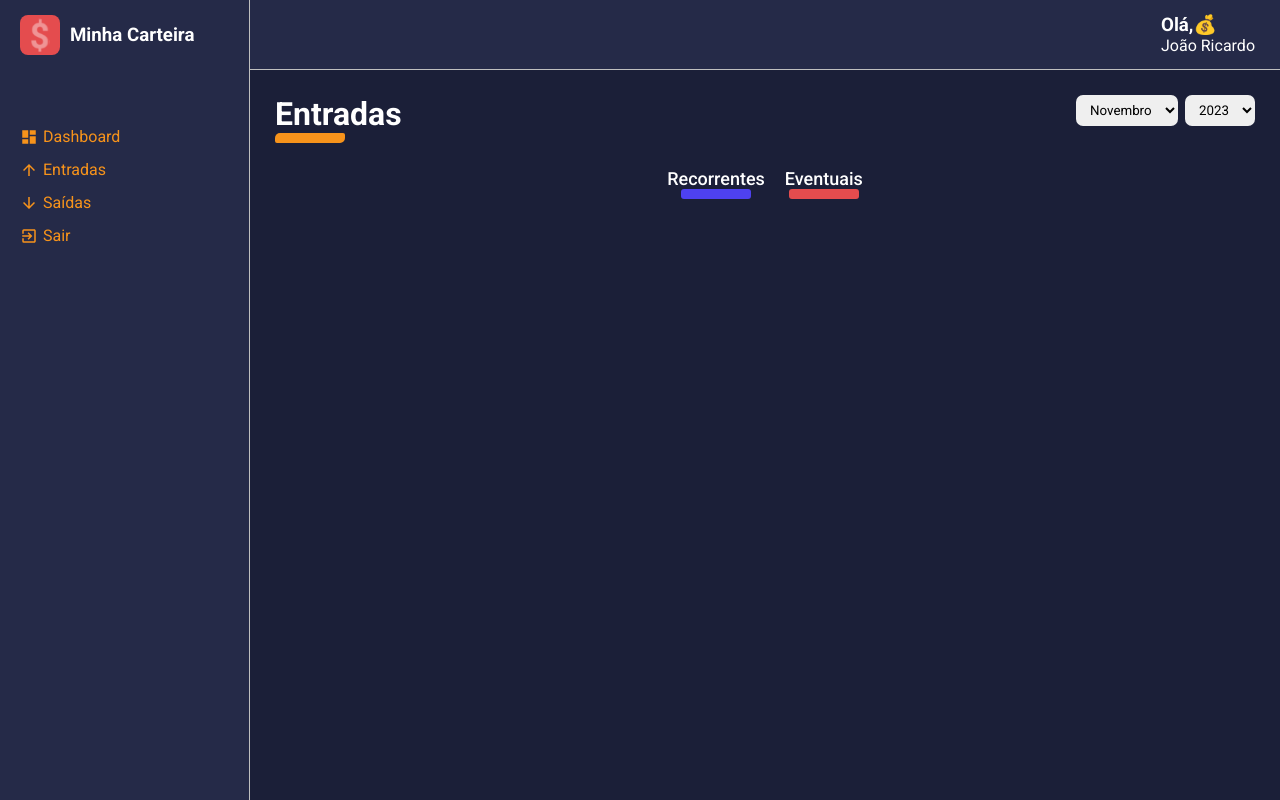
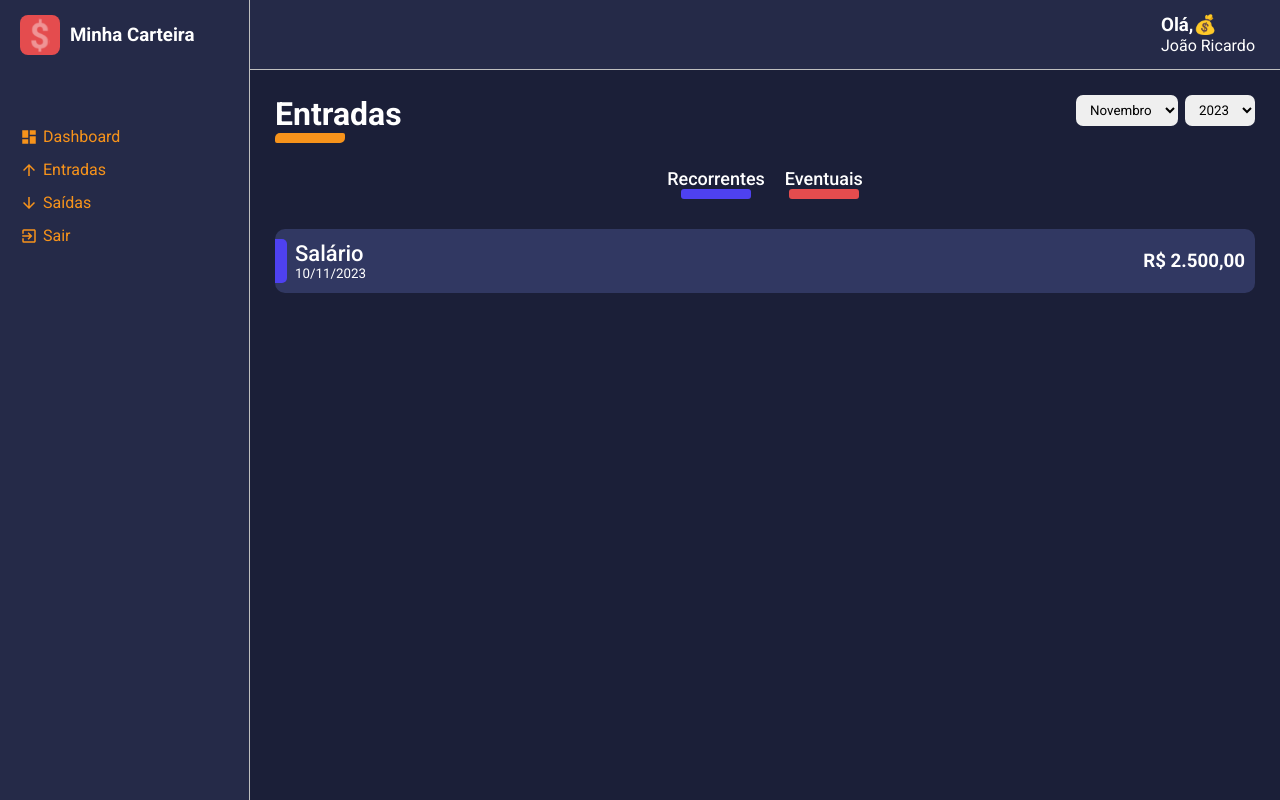
Before and after one commit to jRicardoss/minha_carteira, a React (Create React App) app: page /list/entry-balance in a window 1280 px wide. Built offline with nearby package versions, Linux system fonts and the light colour scheme.

Commit message:
add expenses and gains

```diff
--- a/src/Routes/index.tsx
+++ b/src/Routes/index.tsx
@@ -2,7 +2,7 @@ import React from "react";
 import {BrowserRouter}from'react-router-dom'
 
 import App from './App.routes'
-import Auth from './auth.routes'
+//import Auth from './auth.routes'
 
 
 const Routes: React.FC = () => (
--- a/src/repositories/expenses.ts
+++ b/src/repositories/expenses.ts
@@ -1,23 +1,23 @@
 export default [
-  {"description":"Água",                  "amount":"75.55", "type":"saída","frequency":"recorrente","date":"2023-12-15"},
+  {"description":"Água",                  "amount":"75.55", "type":"saída","frequency":"recorrente","date":"2025-10-15"},
   {"description": "Telefone",             "amount":"99.99", "type":"saída","frequency":"recorrente","date":"2023-12-23"},
-  {"description":"Plano de Saúde",        "amount":"300.00","type":"saída","frequency":"recorrente","date":"2023-12-23"},
-  {"description":"Compras do mês",        "amount":"625.78","type":"saída","frequency":"recorrente","date":"2023-12-23"},
+  {"description":"Plano de Saúde",        "amount":"300.00","type":"saída","frequency":"recorrente","date":"2025-10-23"},
+  {"description":"Compras do mês",        "amount":"625.78","type":"saída","frequency":"recorrente","date":"2025-10-23"},
   {"description":"Lanche",                "amount":"45.70", "type":"saída","frequency":"eventual",  "date":"2023-12-23"},
-  {"description":"Blusa",                 "amount":"95.70", "type":"saída","frequency":"eventual",  "date":"2023-12-23"},
+  {"description":"Blusa",                 "amount":"95.70", "type":"saída","frequency":"eventual",  "date":"2025-10-23"},
   {"description":"Energia elétrica",      "amount":"125.55","type":"saída","frequency":"recorrente","date":"2023-09-10"},
   {"description":"Água",                  "amount":"90.15", "type":"saída","frequency":"recorrente","date":"2023-12-15"},
-  {"description":"Telefone",              "amount":"99.99", "type":"saída","frequency":"recorrente","date":"2023-02-23"},
+  {"description":"Telefone",              "amount":"99.99", "type":"saída","frequency":"recorrente","date":"2025-02-23"},
   {"description":"Plano de Saúde",        "amount":"300.00","type":"saída","frequency":"recorrente","date":"2023-08-23"},
-  {"description":"Compras do mês",        "amount":"540.00","type":"saída","frequency":"recorrente","date":"2023-07-25"},
+  {"description":"Compras do mês",        "amount":"540.00","type":"saída","frequency":"recorrente","date":"2025-07-25"},
   {"description":"Parcela do Celular 1/5","amount":"150.99","type":"saída","frequency":"eventual",  "date":"2023-12-26"},
   {"description":"Cinema",                "amount":"45.00", "type":"saída","frequency":"eventual",  "date":"2023-06-23"},
-  {"description":"Energia elétrica",      "amount":"97.00", "type":"saída","frequency":"recorrente","date":"2023-03-10"},
+  {"description":"Energia elétrica",      "amount":"97.00", "type":"saída","frequency":"recorrente","date":"2025-03-10"},
   {"description":"Água",                  "amount":"100.10","type":"saída","frequency":"recorrente","date":"2023-05-15"},
-  {"description":"Telefone",              "amount":"99.99", "type":"saída","frequency":"recorrente","date":"2023-12-23"},
-  {"description":"Plano de Saúde",        "amount":"300.00","type":"saída","frequency":"recorrente","date":"2023-04-23"},
+  {"description":"Telefone",              "amount":"99.99", "type":"saída","frequency":"recorrente","date":"2025-10-23"},
+  {"description":"Plano de Saúde",        "amount":"300.00","type":"saída","frequency":"recorrente","date":"2025-04-23"},
   {"description":"Compras do mês",        "amount":"800.50","type":"saída","frequency":"recorrente","date":"2023-03-17"},
-  {"description":"Parcela do Celular 2/5","amount":"150.99","type":"saída","frequency":"eventual",  "date":"2023-02-18"},
+  {"description":"Parcela do Celular 2/5","amount":"150.99","type":"saída","frequency":"eventual",  "date":"2025-02-18"},
   {"description":"Troca de Oléo do carro","amount":"90.00", "type":"saída","frequency":"eventual",  "date":"2023-03-23"},
   {"description":"Energia elétrica",      "amount":"75.99", "type":"saída","frequency":"recorrente","date":"2023-12-10"},
   {"description":"Água",                  "amount":"80.33", "type":"saída","frequency":"recorrente","date":"2023-12-15"},
--- a/src/repositories/gains.ts
+++ b/src/repositories/gains.ts
@@ -1,11 +1,52 @@
 export default [
-  { "description": "Salário",     "amount": "1300.52", "type": "entrada", "frequency": "recorrente", "date": "2023-12-10" },
-  { "description": "Freela",      "amount": "150.13",  "type": "entrada", "frequency": "eventual",   "date": "2023-12-17" },
-  { "description": "Salário",     "amount": "2500.23", "type": "entrada", "frequency": "recorrente", "date": "2023-12-10" },
-  { "description": "Freela site", "amount": "900.23",  "type": "entrada", "frequency": "eventual",   "date": "2023-12-21" },
-  { "description": "Freela app",  "amount": "950.92",  "type": "entrada", "frequency": "eventual",   "date": "2023-08-23" },
-  { "description": "Salário",     "amount": "2500.25", "type": "entrada", "frequency": "recorrente", "date": "2023-07-10" },
-  { "description": "Salário",     "amount": "2500.18", "type": "entrada", "frequency": "recorrente", "date": "2023-06-10" },
-  { "description": "Salário",     "amount": "2500.15", "type": "entrada", "frequency": "recorrente", "date": "2023-05-10" },
-  { "description": "Salário",     "amount": "2500.12", "type": "entrada", "frequency": "recorrente", "date": "2023-04-10" },
-  { "description": "Salário",     "amount": "2500.00", "type": "entrada", "frequency": "recorrente", "date": "2023-03-10" }]
+  { "description": "Freela",      "amount": "150.13",  "type": "entrada", "frequency": "eventual",   "date": "2025-10-17" },
+  { "description": "Freela site", "amount": "900.23",  "type": "entrada", "frequency": "eventual",   "date": "2025-12-21" },
+  { "description": "Freela app",  "amount": "950.92",  "type": "entrada", "frequency": "eventual",   "date": "2024-08-23" },
+  { "description": "Freela design",  "amount": "400.75",  "type": "entrada", "frequency": "eventual",   "date": "2025-11-02" },
+  { "description": "Prêmio",         "amount": "1200.50", "type": "entrada", "frequency": "eventual",   "date": "2025-09-15" },
+  { "description": "Freela vídeo",   "amount": "300.90",  "type": "entrada", "frequency": "eventual",   "date": "2025-12-05" },
+  { "description": "Bônus projeto",  "amount": "850.00",  "type": "entrada", "frequency": "eventual",   "date": "2025-10-30" },
+  { "description": "Freela app",     "amount": "620.40",  "type": "entrada", "frequency": "eventual",   "date": "2025-08-19" },
+  { "description": "Freela consultoria", "amount": "720.15", "type": "entrada", "frequency": "eventual", "date": "2025-06-28" },
+  { "description": "Freela marketing", "amount": "450.00", "type": "entrada", "frequency": "eventual",   "date": "2025-05-15" },
+  { "description": "Prêmio produtividade", "amount": "1000.00", "type": "entrada", "frequency": "eventual", "date": "2025-04-20" },
+  { "description": "Freela design UI", "amount": "380.60", "type": "entrada", "frequency": "eventual",  "date": "2025-03-22" },
+  { "description": "Bônus anual",    "amount": "1500.00", "type": "entrada", "frequency": "eventual",   "date": "2025-01-15" },
+  { "description": "Freela site",    "amount": "820.50",  "type": "entrada", "frequency": "eventual",   "date": "2025-02-10" },
+  { "description": "Salário", "amount": "2500.00", "type": "entrada", "frequency": "recorrente", "date": "2022-11-10" },
+  { "description": "Salário", "amount": "2500.00", "type": "entrada", "frequency": "recorrente", "date": "2022-12-10" },
+  { "description": "Salário", "amount": "2500.00", "type": "entrada", "frequency": "recorrente", "date": "2023-01-10" },
+  { "description": "Salário", "amount": "2500.00", "type": "entrada", "frequency": "recorrente", "date": "2023-02-10" },
+  { "description": "Salário", "amount": "2500.00", "type": "entrada", "frequency": "recorrente", "date": "2023-03-10" },
+  { "description": "Salário", "amount": "2500.00", "type": "entrada", "frequency": "recorrente", "date": "2023-04-10" },
+  { "description": "Salário", "amount": "2500.00", "type": "entrada", "frequency": "recorrente", "date": "2023-05-10" },
+  { "description": "Salário", "amount": "2500.00", "type": "entrada", "frequency": "recorrente", "date": "2023-06-10" },
+  { "description": "Salário", "amount": "2500.00", "type": "entrada", "frequency": "recorrente", "date": "2023-07-10" },
+  { "description": "Salário", "amount": "2500.00", "type": "entrada", "frequency": "recorrente", "date": "2023-08-10" },
+  { "description": "Salário", "amount": "2500.00", "type": "entrada", "frequency": "recorrente", "date": "2023-09-10" },
+  { "description": "Salário", "amount": "2500.00", "type": "entrada", "frequency": "recorrente", "date": "2023-10-10" },
+  { "description": "Salário", "amount": "2500.00", "type": "entrada", "frequency": "recorrente", "date": "2023-11-10" },
+  { "description": "Salário", "amount": "2500.00", "type": "entrada", "frequency": "recorrente", "date": "2023-12-10" },
+  { "description": "Salário", "amount": "2500.00", "type": "entrada", "frequency": "recorrente", "date": "2024-01-10" },
+  { "description": "Salário", "amount": "2500.00", "type": "entrada", "frequency": "recorrente", "date": "2024-02-10" },
+  { "description": "Salário", "amount": "2500.00", "type": "entrada", "frequency": "recorrente", "date": "2024-03-10" },
+  { "description": "Salário", "amount": "2500.00", "type": "entrada", "frequency": "recorrente", "date": "2024-04-10" },
+  { "description": "Salário", "amount": "2500.00", "type": "entrada", "frequency": "recorrente", "date": "2024-05-10" },
+  { "description": "Salário", "amount": "2500.00", "type": "entrada", "frequency": "recorrente", "date": "2024-06-10" },
+  { "description": "Salário", "amount": "2500.00", "type": "entrada", "frequency": "recorrente", "date": "2024-07-10" },
+  { "description": "Salário", "amount": "2500.00", "type": "entrada", "frequency": "recorrente", "date": "2024-08-10" },
+  { "description": "Salário", "amount": "2500.00", "type": "entrada", "frequency": "recorrente", "date": "2024-09-10" },
+  { "description": "Salário", "amount": "2500.00", "type": "entrada", "frequency": "recorrente", "date": "2024-10-10" },
+  { "description": "Salário", "amount": "2500.00", "type": "entrada", "frequency": "recorrente", "date": "2024-11-10" },
+  { "description": "Salário", "amount": "2500.00", "type": "entrada", "frequency": "recorrente", "date": "2024-12-10" },
+  { "description": "Salário", "amount": "2500.00", "type": "entrada", "frequency": "recorrente", "date": "2025-01-10" },
+  { "description": "Salário", "amount": "2500.00", "type": "entrada", "frequency": "recorrente", "date": "2025-02-10" },
+  { "description": "Salário", "amount": "2500.00", "type": "entrada", "frequency": "recorrente", "date": "2025-03-10" },
+  { "description": "Salário", "amount": "2500.00", "type": "entrada", "frequency": "recorrente", "date": "2025-04-10" },
+  { "description": "Salário", "amount": "2500.00", "type": "entrada", "frequency": "recorrente", "date": "2025-05-10" },
+  { "description": "Salário", "amount": "2500.00", "type": "entrada", "frequency": "recorrente", "date": "2025-06-10" },
+  { "description": "Salário", "amount": "2500.00", "type": "entrada", "frequency": "recorrente", "date": "2025-07-10" },
+  { "description": "Salário", "amount": "2500.00", "type": "entrada", "frequency": "recorrente", "date": "2025-08-10" },
+  { "description": "Salário", "amount": "2500.00", "type": "entrada", "frequency": "recorrente", "date": "2025-09-10" },
+  { "description": "Salário", "amount": "2500.00", "type": "entrada", "frequency": "recorrente", "date": "2025-10-10" }
+];
```
